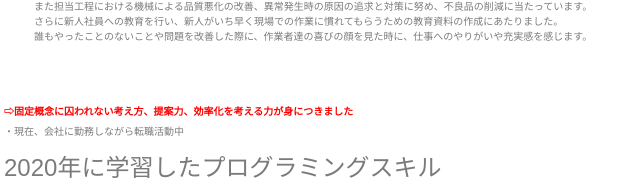
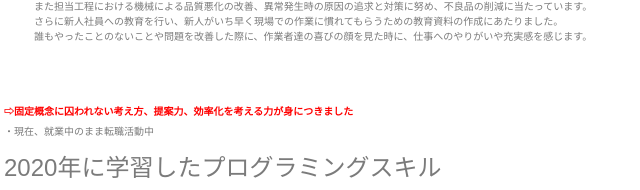
Before and after one commit to maruuchi/portfolio_site, a plain HTML site: page index.html in a window 1280 px wide. Shown: the part 1324-1514 px from the top of the page, 558-1198 px from the left. Drawn offline with nearby package versions, Linux system fonts and the light colour scheme.

Commit message:
職務経歴の現在の状況説明

```diff
--- a/index.html
+++ b/index.html
@@ -142,7 +142,7 @@
                   </div>
                 </li>
 
-                <li>・現在、会社に勤務しながら転職活動中</li>
+                <li>・現在、就業中のまま転職活動中</li>
               </ul>
             </div>
           </section>
```
